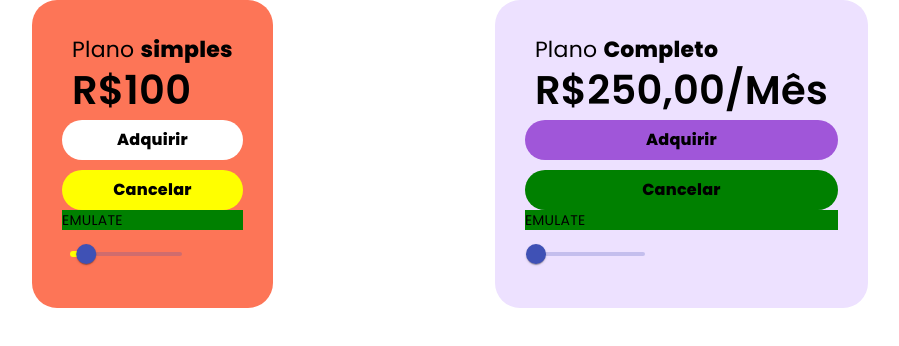
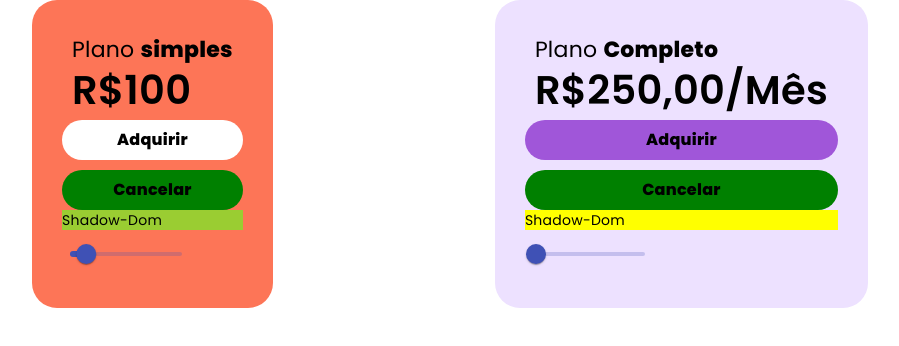
Before and after one commit to Felip3ra/fundamentosAngular, an Angular app: page / in a window 1280 px wide. Shown: the top 346 px of the page, without its empty margins (190-1089 px from the left). Built offline with nearby package versions, Linux system fonts and the light colour scheme.

Commit message:
feat: Utilizando o encapsulation shadow dom

```diff
--- a/src/app/card-roxo/card-roxo.component.html
+++ b/src/app/card-roxo/card-roxo.component.html
@@ -6,8 +6,11 @@
     <!-- <div class="global">
         GLOBAL
     </div> -->
-    <div class="emulate">
+    <!-- <div class="emulate">
         EMULATE
+    </div> -->
+    <div class="shadow-dom">
+        Shadow-Dom
     </div>
     <mat-slider min="1" max="5" step="1.5">
   <input matSliderThumb value="1.5">
--- a/src/app/card/card.component.html
+++ b/src/app/card/card.component.html
@@ -8,8 +8,12 @@
         GLOBAL
     </div> -->
 
-    <div class="emulate">
+    <!-- <div class="emulate">
         EMULATE
+    </div> -->
+
+    <div class="shadow-dom">
+        Shadow-Dom
     </div>
 
     <mat-slider min="1" max="5" step="0.5">
--- a/src/app/card/card.component.scss
+++ b/src/app/card/card.component.scss
@@ -50,6 +50,10 @@
 //     background-color: greenyellow;
 // }
 
-.emulate{
-    background-color: red;
+// .emulate{
+//     background-color: red;
+// }
+
+.shadow-dom{
+    background-color: yellowgreen;
 }
--- a/src/app/card/card.component.ts
+++ b/src/app/card/card.component.ts
@@ -14,7 +14,8 @@ interface IInfos{
   templateUrl: './card.component.html',
   styleUrls: ['./card.component.scss'],
   //encapsulation: ViewEncapsulation.None
-  encapsulation: ViewEncapsulation.Emulated
+  //encapsulation: ViewEncapsulation.Emulated
+  encapsulation: ViewEncapsulation.ShadowDom
 })
 
 //encapsulation: ViewEncapsulation.None
@@ -22,6 +23,9 @@ interface IInfos{
 
 //encapsulation: ViewEncapsulation.Emulated
 //os estilos não ficam globais, porém estilos globais afetam os componentes
+
+//encapsulation: ViewEncapsulation.ShadowDom
+//os estilos não ficam globais e os estilos globais não afetam o componente pai, somente os filhos
 
 export class CardComponent {
 
--- a/src/styles.scss
+++ b/src/styles.scss
@@ -9,6 +9,10 @@ body { margin: 0; font-family: Roboto, "Helvetica Neue", sans-serif; }
     border-color: yellowgreen !important;
 }
 
-.emulate{
-    background-color: green !important;
+// .emulate{
+//     background-color: green !important;
+// }
+
+.shadow-dom{
+    background-color: yellow;
 }
```
